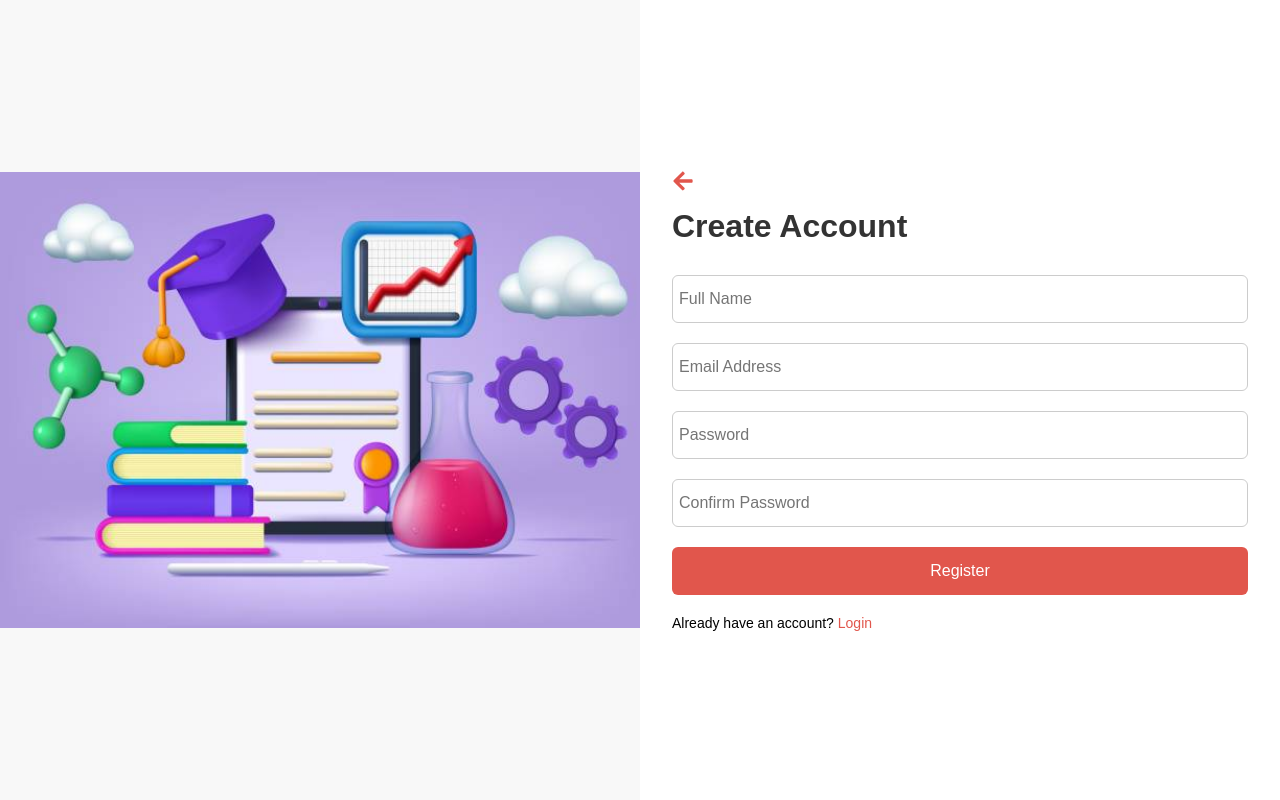
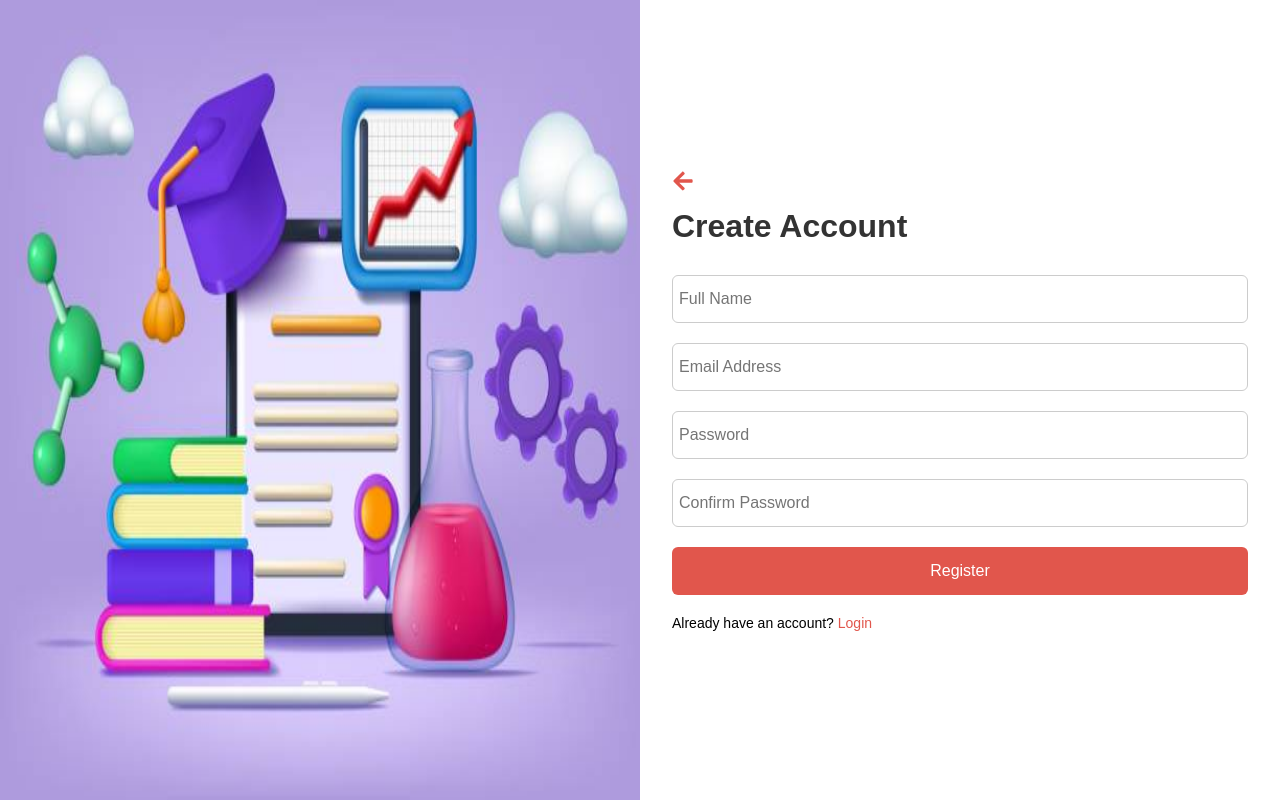
Before and after one commit to bwire-official/wish-consultt, a Next.js app: page /register in a window 1280 px wide. Built offline with nearby package versions, Linux system fonts and the light colour scheme.

Commit message:
css correction

```diff
--- a/src/app/register/page.tsx
+++ b/src/app/register/page.tsx
@@ -13,7 +13,6 @@ const Register = () => {
             aria-hidden
             src={image}
             alt="Globe icon"
-            layout="intrinsic" // Ensures the image stays responsive
         />
       </div>
       <div className="register-form">
```
